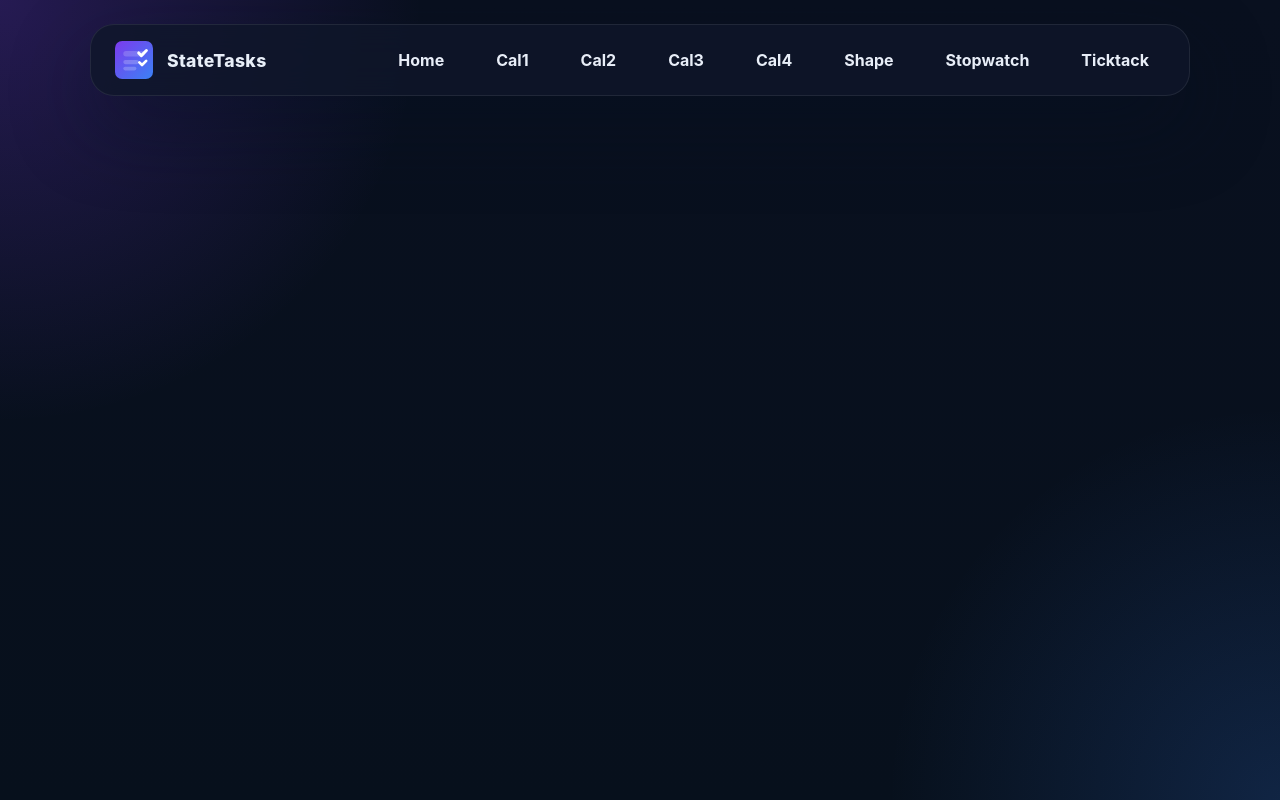
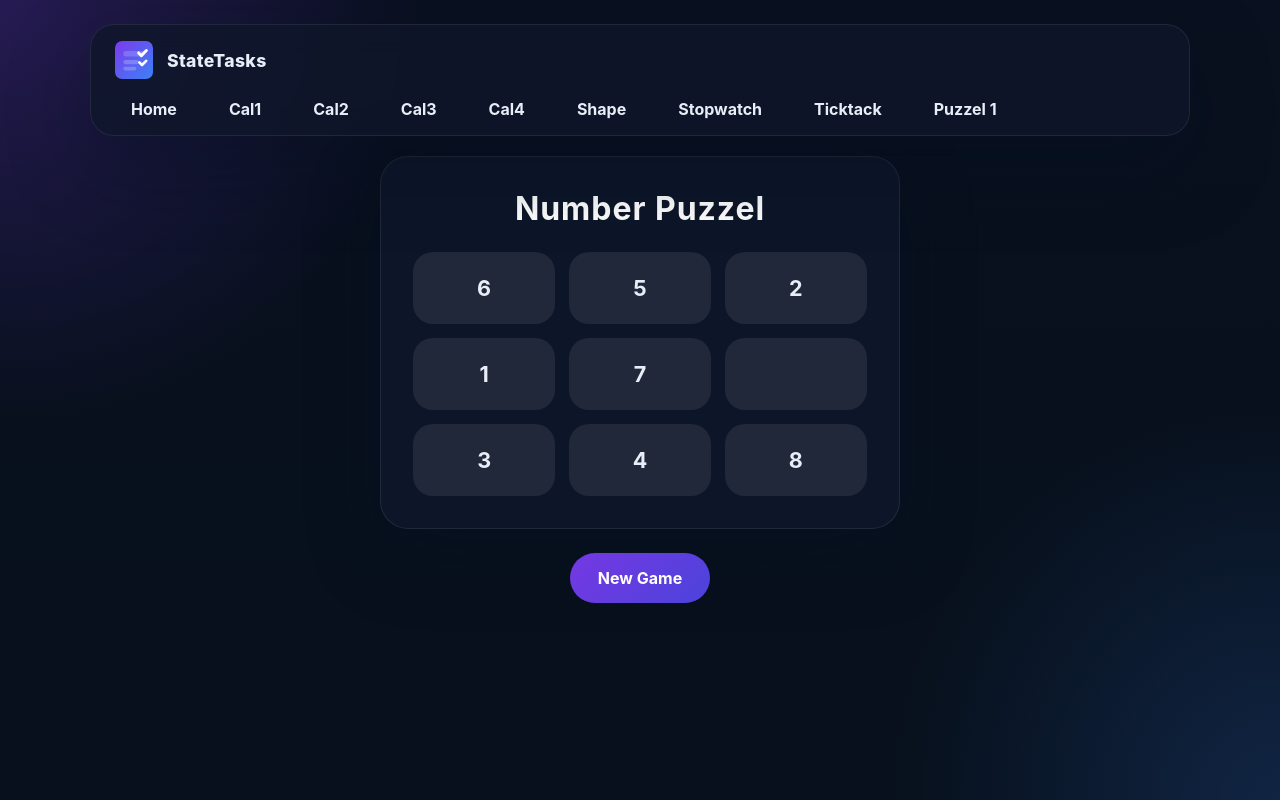
Before and after one commit to dhruvinviru/statetasks, a React (Create React App) app: page /Puzzel1 in a window 1280 px wide. Built offline with nearby package versions, Linux system fonts and the light colour scheme.

Commit message:
Number Puzzel project Start

```diff
--- a/src/App.js
+++ b/src/App.js
@@ -10,6 +10,7 @@ import Cal4 from './component/Cal4';
 import Shape from './component/Shape';
 import Stopwatch from './component/Stopwatch';
 import Ticktack from './component/Ticktack';
+import Puzzel1 from './component/Puzzel1';
 
 const menuItems = [
   { name: 'Home', path: '/' },
@@ -20,6 +21,7 @@ const menuItems = [
   { name: 'Shape', path: '/Shape' },
   { name: 'Stopwatch', path: '/Stopwatch' },
   { name: 'Ticktack', path: '/Ticktack' },
+  { name: 'Puzzel 1',path:'/Puzzel1'}
 ];
 
 function App() {
@@ -35,6 +37,7 @@ function App() {
         <Route path="/Shape" element={<Shape />} />
         <Route path="/Stopwatch" element={<Stopwatch />} />
         <Route path="/Ticktack" element={<Ticktack />} />
+        <Route path="/Puzzel1" element={<Puzzel1 />} />
       </Routes>
       <Analytics />
     </div>
--- /dev/null
+++ b/src/component/Puzzel1.jsx
@@ -0,0 +1,94 @@
+import React, { useState } from 'react'
+
+function NewGame() {
+    let arr = [0, 1, 2, 3, 4, 5, 6, 7, 8];
+    var finalarr = new Array();
+    var ranarr = new Array();
+
+    // Add Random Value in RandomArray
+    arr.map((val, i) => {
+        return (
+            ranarr[i] = Math.floor(Math.random() * 10)
+        )
+    })
+    // Add Random Value in FinalArray with Dublicate Value Sorting
+    ranarr.map((val, i) => {
+        return (
+            ranarr[i] !== 9 && ranarr[i] !== undefined && !finalarr.includes(ranarr[i]) ? finalarr.push(ranarr[i]) : null
+        )
+    })
+    // Check FinalArray For Missing Values
+    arr.map((val, i) => {
+        return (
+            !finalarr.includes(arr[i]) ? finalarr.push(arr[i]) : null
+        )
+    })
+    // Make Space Empty For Move
+    finalarr.map((val, i) => {
+        return (
+            finalarr.indexOf(0) === i ? finalarr[i] = "" : finalarr
+        )
+    })
+
+    return finalarr
+}
+
+function Puzzel1() {
+    var finalarr = NewGame()
+    const [btn, setBtn] = useState(NewGame)
+
+    const newgame = () => {
+        setBtn(finalarr)
+    }
+
+    const click = (index) => {
+        let a = '';
+        if(btn[index - 1] === ''){
+            console.log(btn[index])
+            console.log(btn[index - 1]);
+            console.log(index);
+            console.log(a);
+            console.log(btn);
+
+            a = btn[index]
+            btn[index] = btn[index - 1]
+            btn[index - 1] = a
+
+            setBtn(btn)
+
+            console.log(btn[index])
+            console.log(btn[index - 1]);
+            console.log(index);
+            console.log(a);
+            console.log(btn);
+        }
+
+    }
+
+    return (
+        <>
+            <div className='tick-tack'>
+                <div>
+                    <h1>Number Puzzel</h1>
+                </div>
+                <div>
+                    {btn.map((val, i) => (
+                        <button
+                            className='btn'
+                            id='buttons'
+                            key={i}
+                            onClick={() => { click(i) }}
+                        >
+                            {val}
+                        </button>
+                    ))}
+                </div>
+            </div>
+            <div className='tick-tack-footer'>
+                <button onClick={newgame} className='restart'>New Game</button>
+            </div>
+        </>
+    )
+}
+
+export default Puzzel1
```
